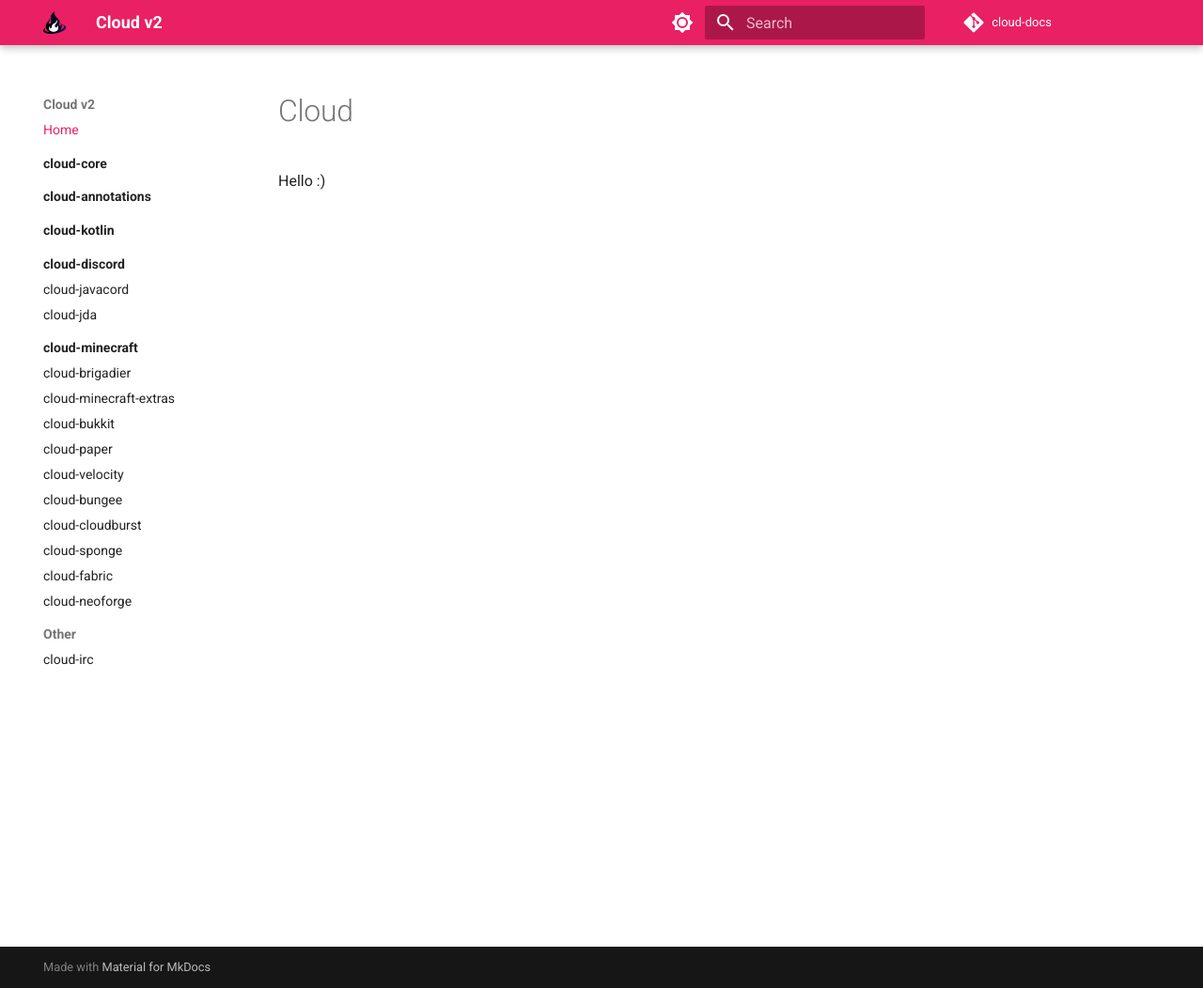
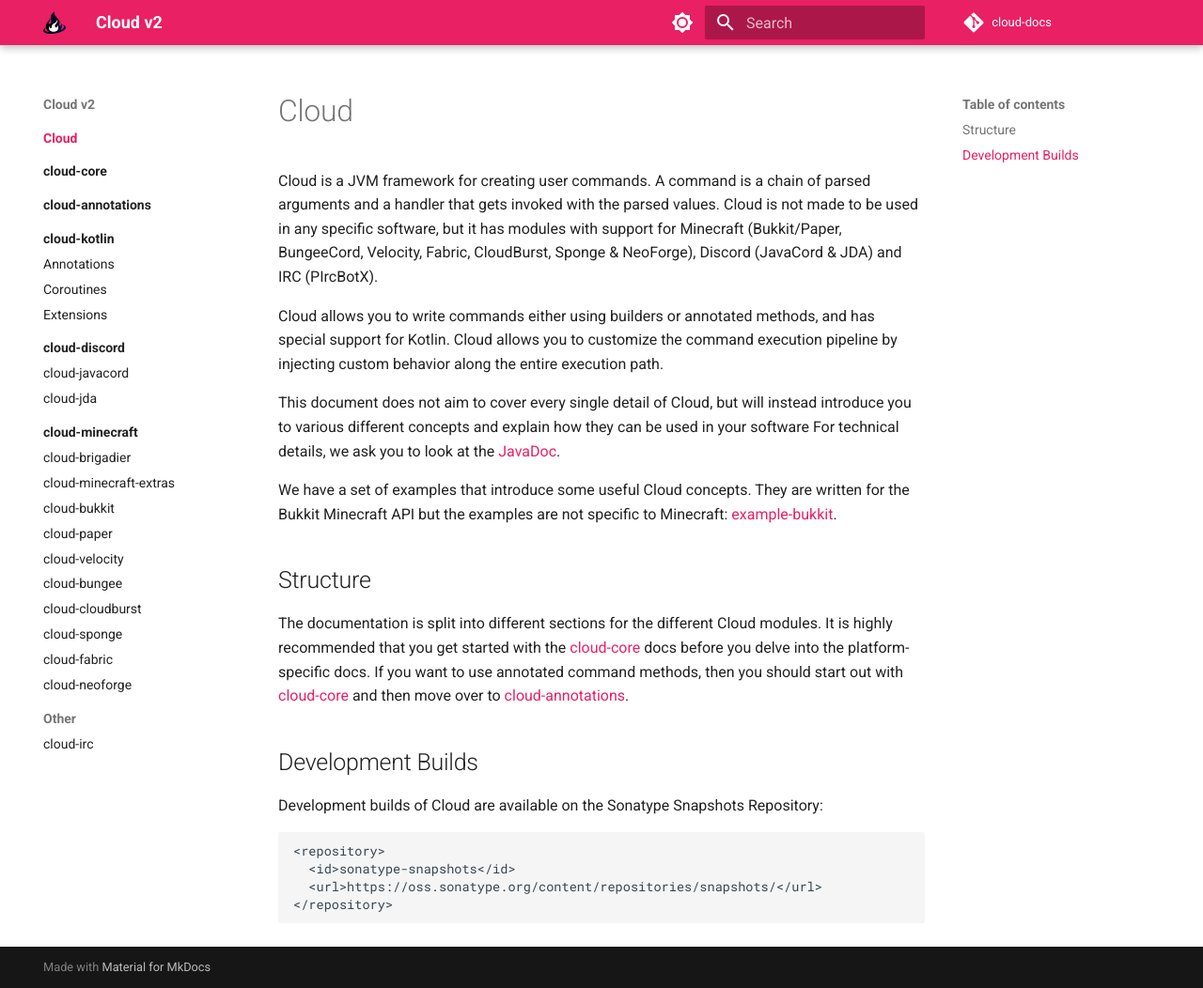
Before and after one commit to Incendo/cloud-docs, an MkDocs documentation site: the page built from docs/index.md, in a window 1280 px wide and 1052 px high. Shown: the whole window at 94% size. Built offline with MkDocs 1.6.1 and Material for MkDocs 9.7.7, drawn with Linux system fonts in a browser that asks for light colours; comment, search, counter and statistics services are not loaded.

Commit message:
chore: port over the existing docs

````diff
--- a/docs/index.md
+++ b/docs/index.md
@@ -1,3 +1,38 @@
 # Cloud
 
-Hello :)
+Cloud is a JVM framework for creating user commands.
+A command is a chain of parsed arguments and a handler that gets invoked with the parsed values.
+Cloud is not made to be used in any specific software, but it has modules with support for Minecraft
+(Bukkit/Paper, BungeeCord, Velocity, Fabric, CloudBurst, Sponge & NeoForge), Discord (JavaCord & JDA)
+and IRC (PIrcBotX).
+
+Cloud allows you to write commands either using builders or annotated methods, and has special support for Kotlin.
+Cloud allows you to customize the command execution pipeline by injecting custom behavior along the entire
+execution path.
+
+This document does not aim to cover every single detail of Cloud, but will instead introduce you to various different
+concepts and explain how they can be used in your software
+For technical details, we ask you to look at the [JavaDoc](https://javadocs.dev/cloud.commandframework).
+
+We have a set of examples that introduce some useful Cloud concepts.
+They are written for the Bukkit Minecraft API but the examples are not specific to Minecraft:
+[example-bukkit](https://github.com/Incendo/cloud/tree/iCLOUD_BASE_BRANCHi/examples/example-bukkit).
+
+## Structure
+
+The documentation is split into different sections for the different Cloud modules.
+It is highly recommended that you get started with the [cloud-core](./core/index.md) docs before you delve into the
+platform-specific docs.
+If you want to use annotated command methods, then you should start out with [cloud-core](./core/index.md) and then
+move over to [cloud-annotations](./annotations/index.md).
+
+## Development Builds
+
+Development builds of Cloud are available on the Sonatype Snapshots Repository:
+
+```xml
+<repository>
+  <id>sonatype-snapshots</id>
+  <url>https://oss.sonatype.org/content/repositories/snapshots/</url>
+</repository>
+```
--- a/mkdocs.yml
+++ b/mkdocs.yml
@@ -4,13 +4,17 @@
 repo_url: https://github.com/incendo/cloud-docs
 repo_name: cloud-docs
 nav:
-  - Home: index.md
+  - Cloud:
+      - Home: index.md
   - cloud-core:
       - Information: core/index.md
   - cloud-annotations:
       - Information: annotations/index.md
   - cloud-kotlin:
       - Information: kotlin/index.md
+      - Annotations: kotlin/annotations.md
+      - Coroutines: kotlin/coroutines.md
+      - Extensions: kotlin/extensions.md
   - cloud-discord:
       - Information: discord/index.md
       - cloud-javacord: discord/javacord.md
--- a/placeholder-plugin.yaml
+++ b/placeholder-plugin.yaml
@@ -1,4 +1,8 @@
 placeholders:
-  CLOUD_BASE_VERSION: 2.0.0-dev
+  CLOUD_BASE_VERSION:
+    default: 2.0.0-dev
+  CLOUD_BASE_BRANCH:
+    default: 2.0.0-dev
+    replace_everywhere: true
 settings:
   auto_placeholder_tables: false
````
